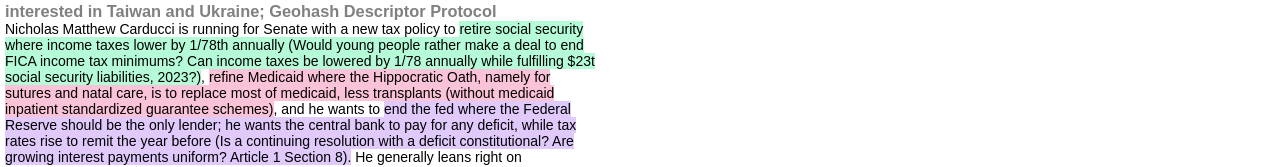
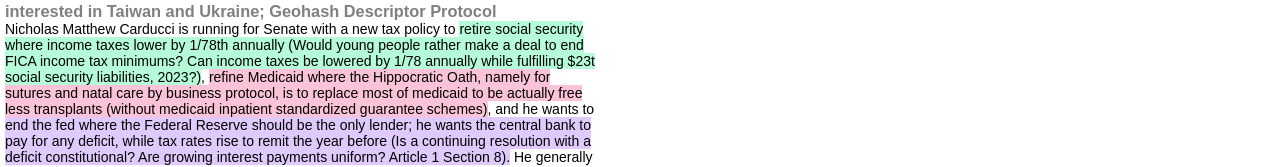
Before and after one commit to NickCarducci/TruncatedWholesaleTax, a React (Create React App) app: page / in a window 1280 px wide. Shown: the part 369-536 px from the top of the page. Built offline with nearby package versions, Linux system fonts and the light colour scheme; a web font is replaced by a local one.

Commit message:
Update App.js

```diff
--- a/src/App.js
+++ b/src/App.js
@@ -146,8 +146,9 @@ class App extends React.Component {
               }}
             >
               refine Medicaid where the Hippocratic Oath, namely for sutures and
-              natal care, is to replace most of medicaid, less transplants
-              (without medicaid inpatient standardized guarantee schemes)
+              natal care by business protocol, is to replace most of medicaid to
+              be actually free less transplants (without medicaid inpatient
+              standardized guarantee schemes)
             </span>
             , and he wants to{space}
             <span
```
